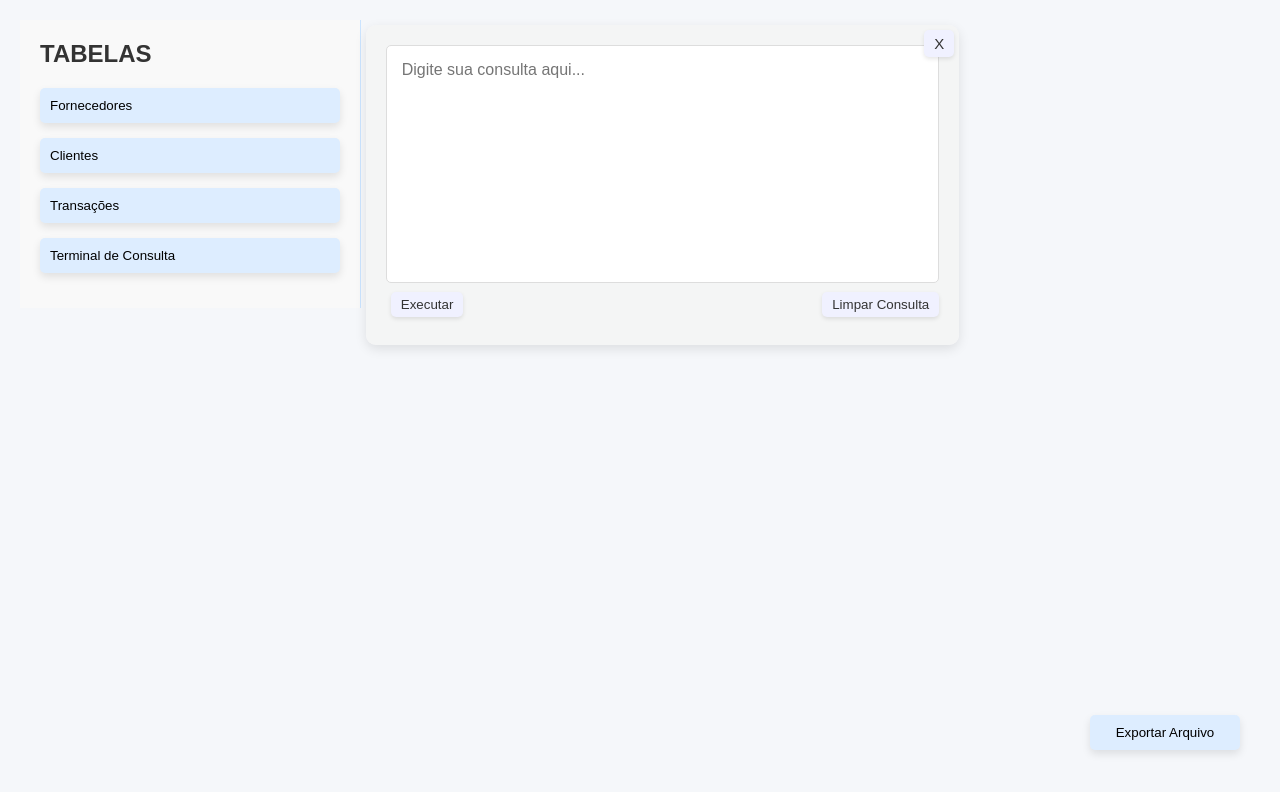
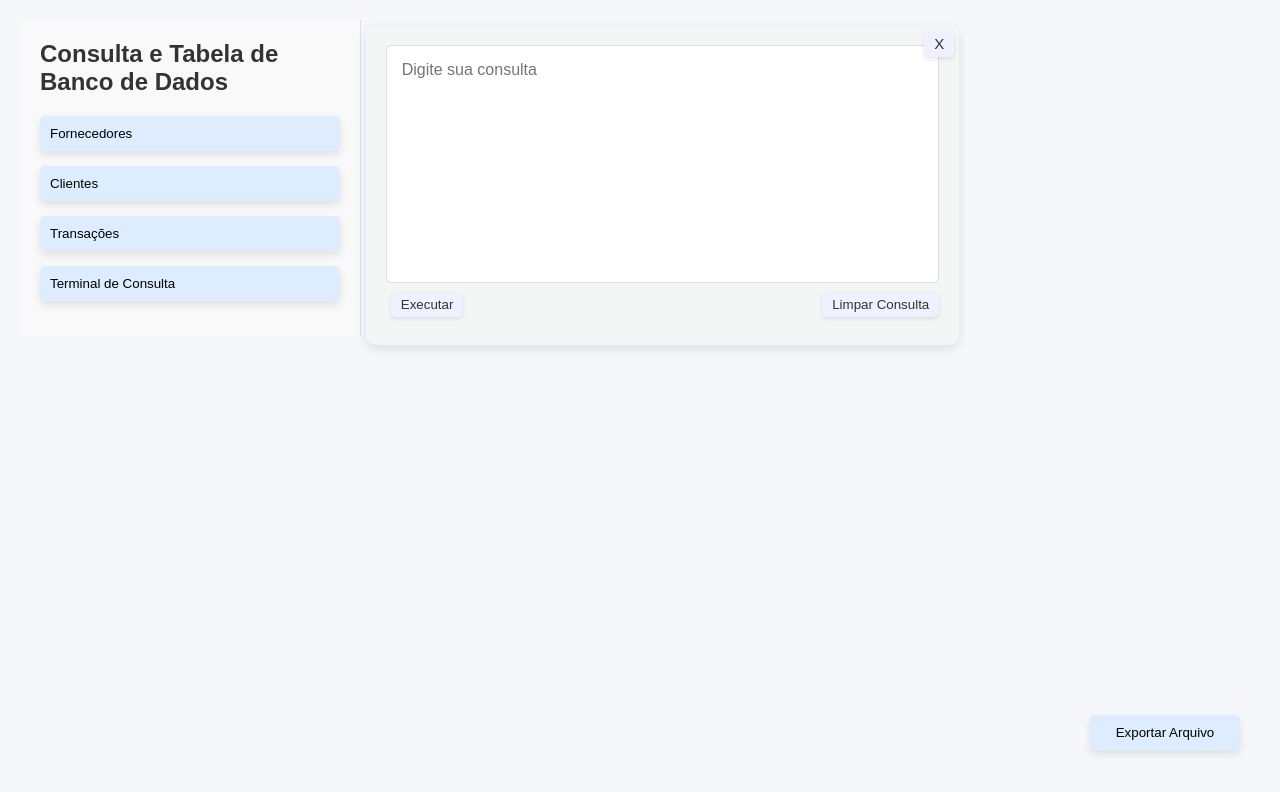
Before and after one commit to daniel-portela/consulta-banco-de-dados, a plain HTML site: page index.html in a window 1280 px wide. Both pictures are taken after a click on the button "Terminal de Consulta". Drawn offline with Linux system fonts and the light colour scheme.

Commit message:
Atualização e melhorias de acessibilidade do código

```diff
--- a/index.html
+++ b/index.html
@@ -1,5 +1,6 @@
 <!DOCTYPE html>
 <html lang="pt-br">
+
 <head>
   <meta charset="UTF-8" />
   <meta name="viewport" content="width=device-width, initial-scale=1.0" />
@@ -10,7 +11,7 @@
 <body>
   <div class="container">
     <div class="menu">
-        <h5>TABELAS</h5>
+      <h5>Consulta e Tabela de Banco de Dados</h5>
       <ul>
         <li>
           <button class="btn" onclick="showTableWithFilters('fornecedores')">
@@ -49,7 +50,7 @@
       </div>
 
       <div class="sql-console" id="sql-console" style="display: none">
-          <textarea placeholder="Digite sua consulta aqui..."></textarea>
+        <textarea placeholder="Digite sua consulta"></textarea>
         <button class="close-btn" onclick="toggleConsole()">X</button>
         <div class="actions">
           <button class="btn" onclick="executeSQL()">Executar</button>
@@ -60,12 +61,7 @@
       <div class="filters" id="fornecedores-filters" style="display: none">
         <div class="btn-filters">
           <button class="btn">Filtrar fornecedores</button>
-            <input
-              type="search"
-              placeholder="Pesquisar fornecedores"
-              id="pesquisarFornecedores"
-              required
-            />
+          <input type="search" placeholder="Pesquisar fornecedores" id="pesquisarFornecedores" required />
           <button class="btn" onclick="filtrarFornecedores()">Buscar</button>
           <button class="btn-red" onclick="limparPesquisa()">Limpar</button>
           <div id="fornecedores-lista"></div>
@@ -95,4 +91,5 @@
 
   <script src="js/script.js"></script>
 </body>
+
 </html>
```
Also changed, not shown: css/styles.css (+8 -3 lines), 1 other file. Lines whose indentation alone changed are shown as unchanged.
